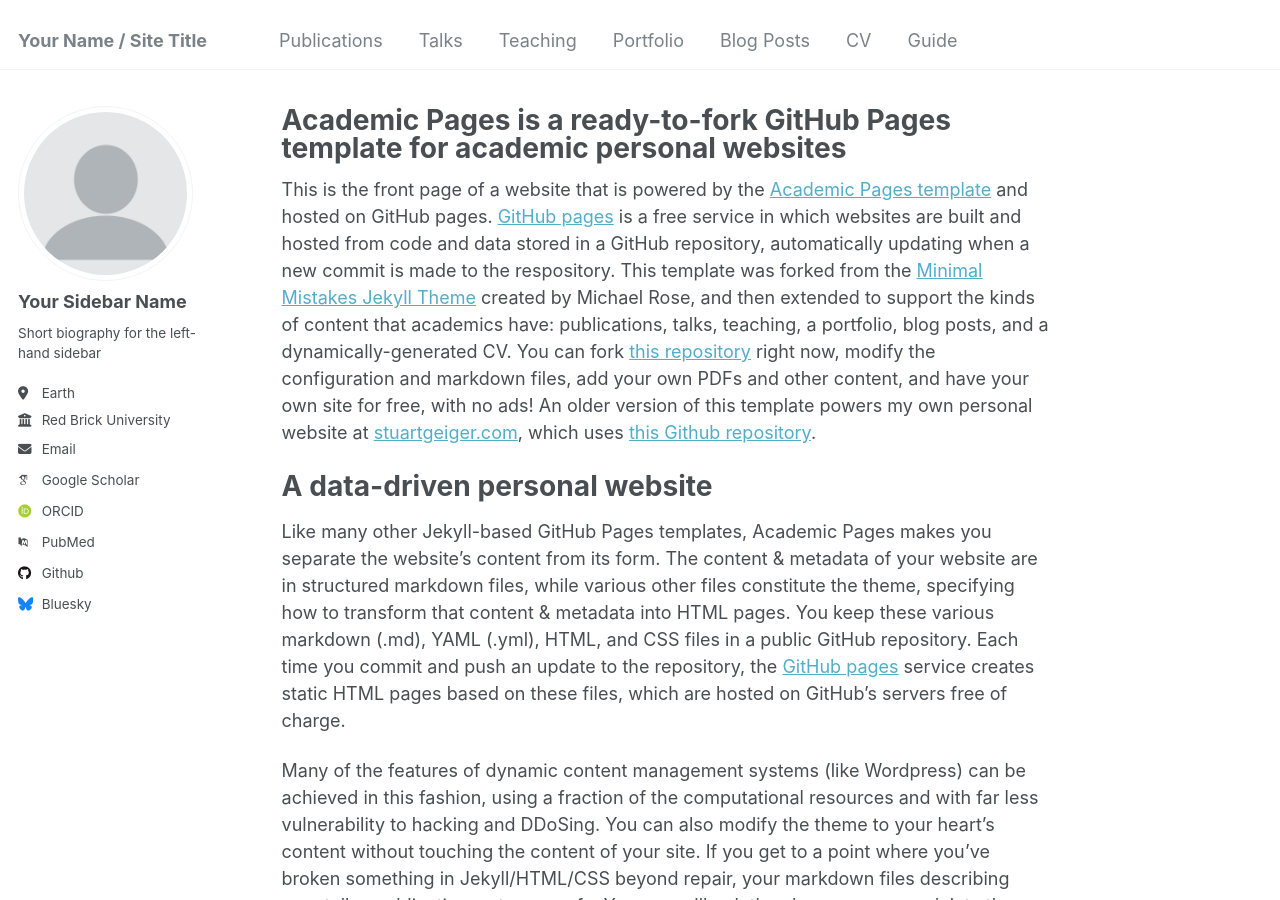
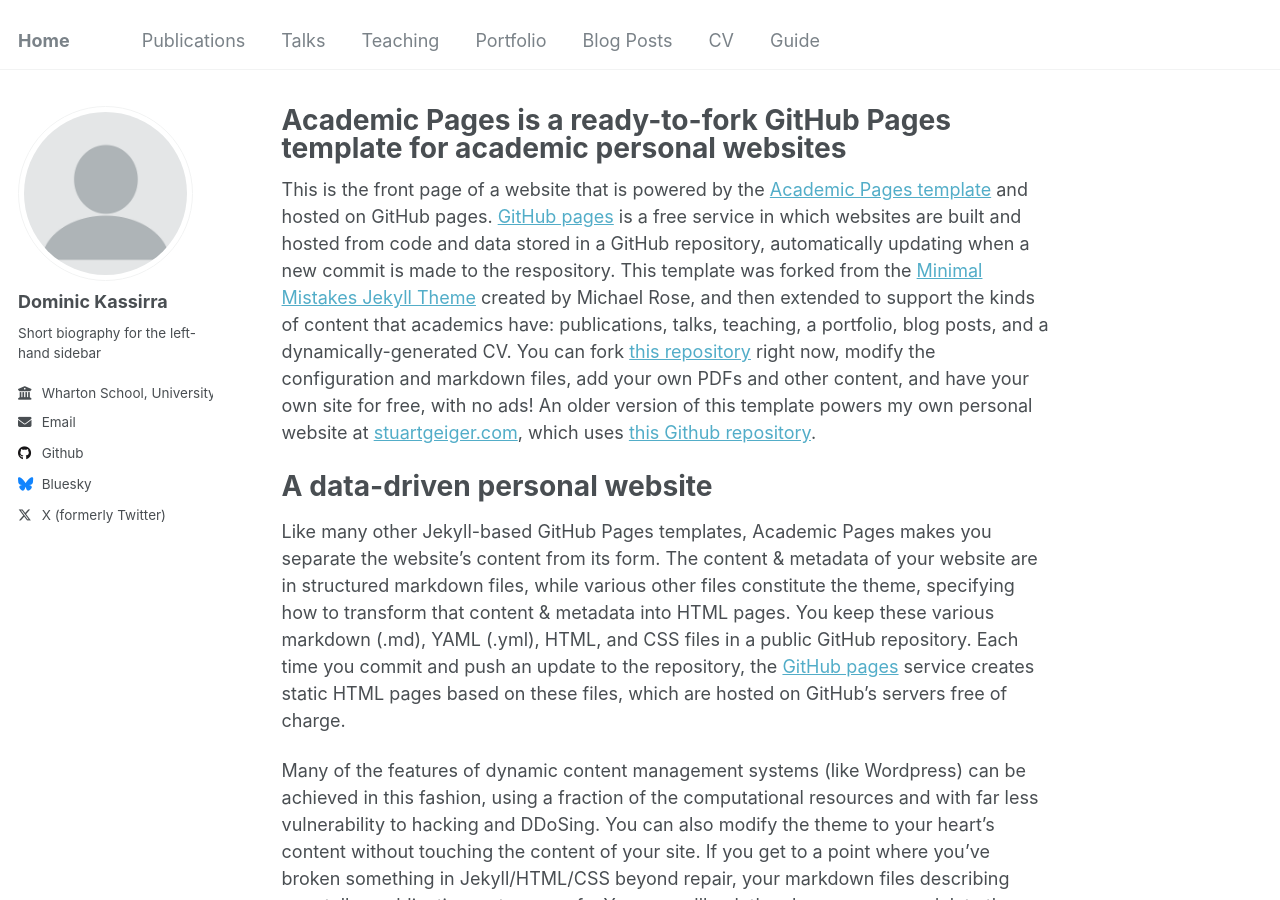
Before and after one commit to dominickassirra/dominickassirra.github.io, a Jekyll site: the page built from _pages/about.md, in a window 1280 px wide and 900 px high. Built offline with Jekyll 4.4.1, drawn with Linux system fonts in a browser that asks for light colours; some web fonts are replaced.

Commit message:
Update _config.yml

```diff
--- a/_config.yml
+++ b/_config.yml
@@ -8,7 +8,7 @@
 
 # Basic Site Settings
 locale                   : "en-US"
-title                    : "Your Name / Site Title"
+title                    : "Home"
 title_separator          : "-"
 name                     : &name "Your Name"
 description              : &description "personal description"
@@ -22,33 +22,32 @@
 author:
   # Biographic information
   avatar           : "profile.png"
-  name             : "Your Sidebar Name"
+  name             : "Dominic Kassirra"
   pronouns         : # example: "she/her"
   bio              : "Short biography for the left-hand sidebar"
-  location         : "Earth"
-  employer         : "Red Brick University"
+  employer         : "Wharton School, University of Pennsylvania"
   uri              : # URL
-  email            : "none@example.org"
+  email            : "kassirra@wharton.upenn.edu"
 
   # Academic websites
   arxiv            : # URL - Update with the correct link to your profile
-  googlescholar    : "https://scholar.google.com/citations?user=PS_CX0AAAAAJ"
+  googlescholar    : #"https://scholar.google.com/citations?user=PS_CX0AAAAAJ"
   impactstory      : # URL
-  orcid            : "http://orcid.org/yourorcidurl"
+  orcid            : #"http://orcid.org/yourorcidurl"
   semantic         : # URL
-  pubmed           : "https://www.ncbi.nlm.nih.gov/pubmed/?term=john+snow"
+  pubmed           : #"https://www.ncbi.nlm.nih.gov/pubmed/?term=john+snow"
   researchgate     : # URL
 
   # Repositories and software development
   bitbucket        : # Username - Update with your username on the site
   codepen          : # Username
   dribbble         : # Username
-  github           : "academicpages"
+  github           : "dominickassirra"
   kaggle           : # Username
   stackoverflow    : # User number or user number and name (i.e., use "1" or "1/jeff-atwood")
 
   # Social media
-  bluesky          : "bsky.app" # Replace this with you Bluesky username
+  bluesky          : "dominickassirra.bsky.social" # Replace this with you Bluesky username
   facebook         : # Username
   flickr           : # Username
   foursquare       : # Username
@@ -65,7 +64,7 @@
   steam            : # Username
   telegram         : # URL
   tumblr           : # Username
-  twitter          : # Username for X / Twitter
+  twitter          : "DominicKassirra"
   vine             : # Username
   weibo            : # Username
   wikipedia        : # Username
```
